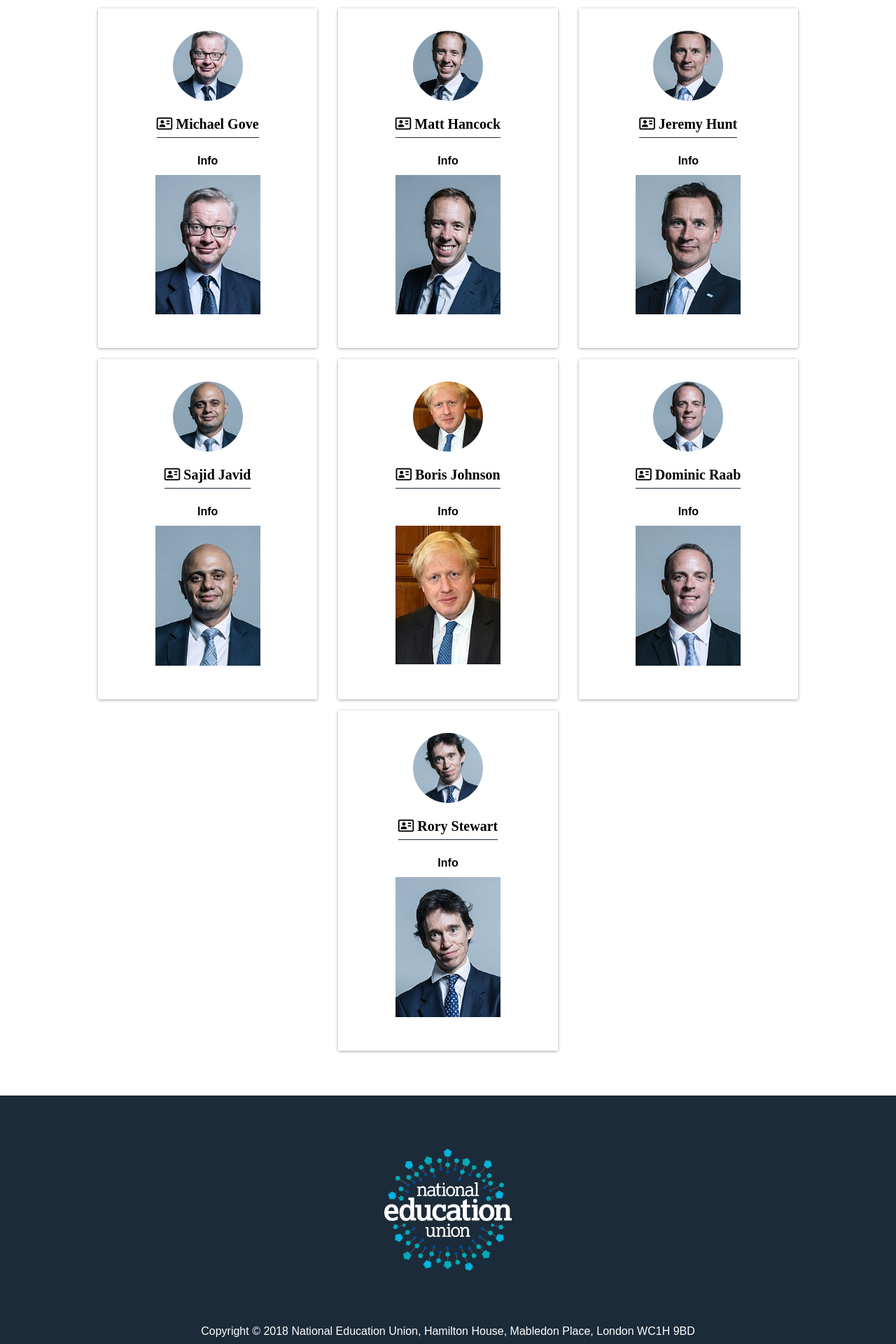
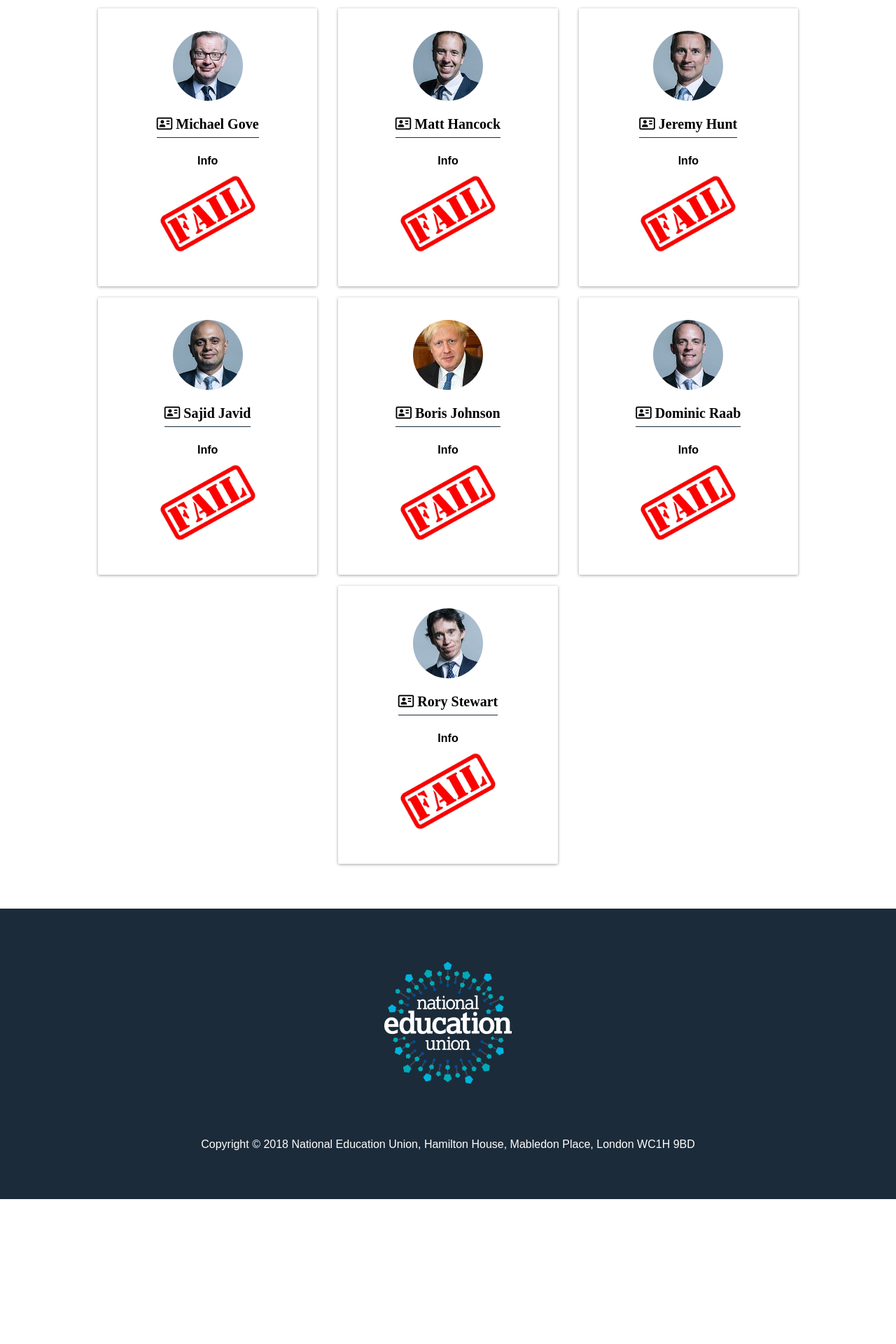
Before and after one commit to maxcoyote/tory-education-report-card, a Jekyll site: the page built from index.markdown, in a window 1280 px wide. Shown: the part 742-2662 px from the top of the page at 70% size. Built offline with Jekyll 4.4.1, drawn with Linux system fonts in a browser that asks for light colours; nearby versions of some CDN libraries; some web fonts are replaced; after the commit the page ends 2455 px from its top, so only the background shows below that.

Commit message:
Adjust image soruce

```diff
--- a/_layouts/index.html
+++ b/_layouts/index.html
@@ -30,7 +30,7 @@
         <img class="candidate--img" src="{{ candidate.profile_image }}">
         <h4 class="candidate--name"><i class="far fa-address-card"></i> {{ candidate.name }}</h4>
         <p class="candidate--info-title">Info</p>
-        <img class="candidate--info" src="{{ candidate.profile_image }}">
+        <img class="candidate--info" src="{{ candidate.pass_fail_image }}">
       </div>
     </div>
     <div class="overlay">
```
